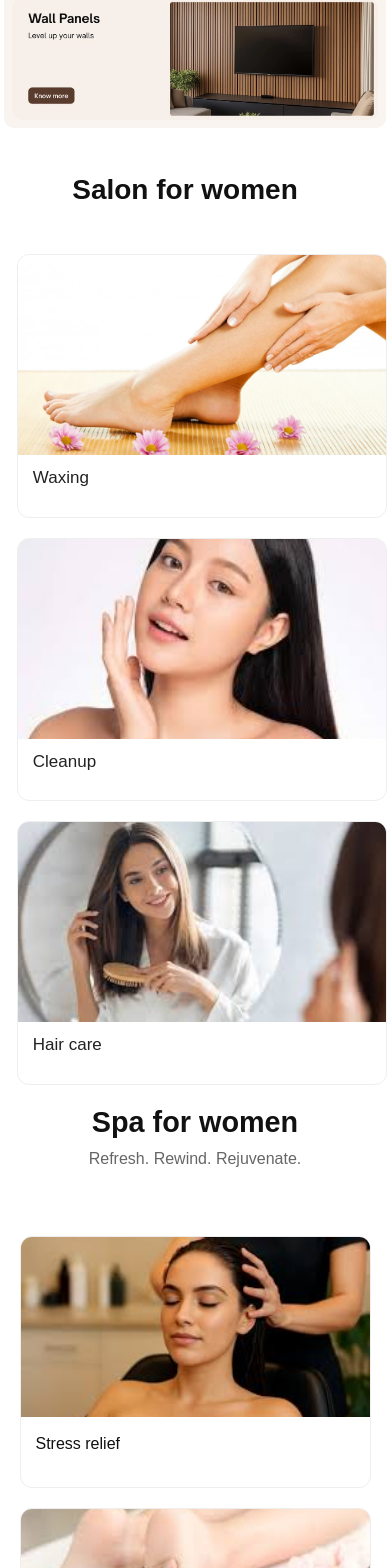
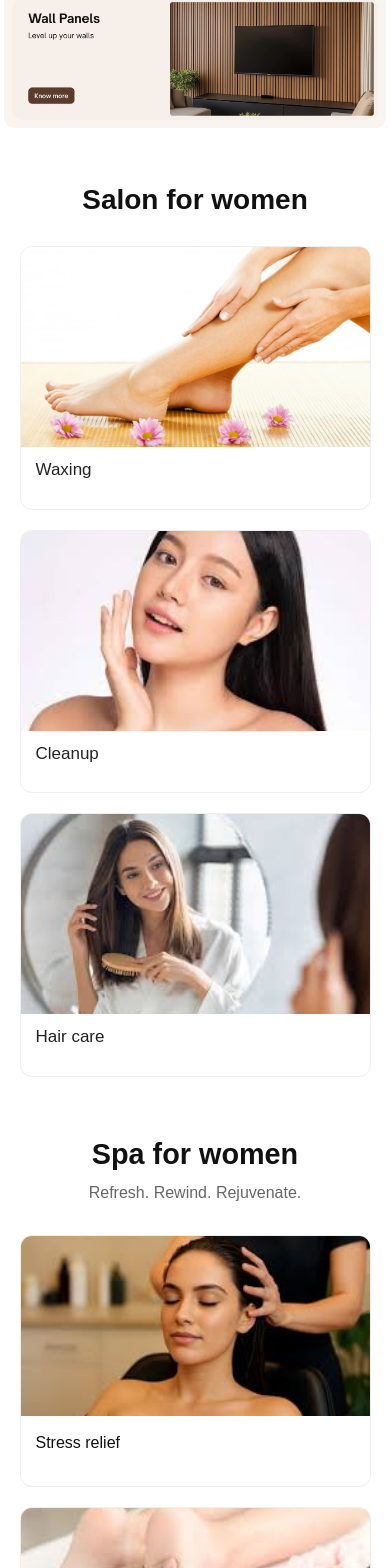
Before and after one commit to Sasirekha1127/urban-projects, a React (Vite) app: page / in a window 390 px wide. Shown: the part 2618-4186 px from the top of the page. Built offline with nearby package versions, Linux system fonts and the light colour scheme.

Commit message:
update files

```diff
--- a/src/components/Salon.css
+++ b/src/components/Salon.css
@@ -1,6 +1,5 @@
-  /* SALON WAPPER */
-
-  .salon-wrapper {
+/* ================== SALON SECTION ================== */
+.salon-wrapper {
   padding: 60px 5%;
   background-color: #fff;
   font-family: "Poppins", sans-serif;
@@ -11,9 +10,8 @@
   font-size: 36px;
   font-weight: 600;
   color: #111;
-  position: relative;
-  top: 20px;
-  right: 30px;
+  margin-bottom: 30px;
+  text-align: left;
 }
 
 /* ---------- CARD GRID ---------- */
@@ -22,10 +20,6 @@
   flex-wrap: wrap;
   gap: 20px;
   justify-content: flex-start;
-  position: relative;
-  right: 30px;
-  top: 60px;
-
 }
 
 .salon-card {
@@ -33,24 +27,25 @@
   border: 1px solid #eee;
   border-radius: 12px;
   overflow: hidden;
-  flex: 1 1 250px;
+  flex: 1 1 250px;   /* default width */
   max-width: 250px;
-  transition: transform 0.3s ease;
+  transition: transform 0.3s ease, border 0.3s ease;
   cursor: pointer;
+}
+
+.salon-card img {
+  width: 100%;
+  height: 220px;
+  object-fit: cover;
+  transition: transform 0.4s ease;
 }
 
 .salon-card:hover img {
   transform: scale(1.05);
 }
-.salon-card:hover{
-    border: #000 1px solid;
 
-}
-.salon-card img {
- width: 100%;
-  height: 220px;
-  object-fit: cover;
-  transition: transform 0.4s ease;
+.salon-card:hover {
+  border: 1px solid #000;
 }
 
 .salon-title {
@@ -60,15 +55,11 @@
   color: #222;
 }
 
-/* ---------- RESPONSIVE BREAKPOINTS ---------- */
-  @media (max-width: 767px) {
-
+/* ---------- RESPONSIVE ---------- */
+/* Mobile (1 card) */
+@media (max-width: 767px) {
   .salon-cards {
-    display: flex;
     justify-content: center;
-    align-items: center;
-    margin-left: 12%;
-    width: 95%;
   }
 
   .salon-card {
@@ -81,61 +72,50 @@
   }
 
   .salon-heading {
+    font-size: 28px;
     text-align: center;
-    font-size: 28px;
-    margin-left: 40px;
-  }
-  .salon-wrapper{
-    padding: 0;
   }
 
+  .salon-wrapper {
+    padding: 30px 5%;
+  }
 }
 
-
-/* -----------------------------------------
-   📱 TABLET VIEW (768–1024px) → 2 cards
-------------------------------------------*/
+/* Tablet (2 cards) */
 @media (min-width: 768px) and (max-width: 1024px) {
   .salon-card {
-    flex: 1 1 calc(50% - 15px);
-    max-width: calc(50% - 15px);
+    flex: 1 1 calc(50% - 20px);
+    max-width: calc(50% - 20px);
   }
 
   .salon-card img {
     height: 210px;
   }
-  .salon-heading{
-        text-align: center;
 
+  .salon-heading {
+    text-align: center;
   }
 }
 
 
-          /* SPA SECTION */
-
-  .spa-wrapper {
+/* ================== SPA SECTION ================== */
+.spa-wrapper {
   padding: 60px 5%;
-  /* background-color: #a1a0a0; */
   font-family: "Poppins", sans-serif;
   text-align: left;
-
 }
 
 .spa-heading {
   font-size: 2.5rem;
+  font-weight: 600;
   color: #111;
-  /* margin-top: 50px; */
-  position: relative;
-  right: 20px;
-  top:40px;
-  font-weight:600;
+  margin-bottom: 10px;
+  text-align: left;
 }
 
 .spa-sub {
   color: #666;
-position: relative;
-top:40px;
-right: 20px;
+  margin-bottom: 30px;
 }
 
 /* Cards container */
@@ -144,9 +124,6 @@ right: 20px;
   flex-wrap: wrap;
   gap: 20px;
   justify-content: flex-start;
-  margin-top: 85px;
-  position: relative;
-  right: 30px;
 }
 
 /* Each card */
@@ -157,16 +134,8 @@ right: 20px;
   overflow: hidden;
   flex: 1 1 250px;
   max-width: 300px;
-  transition: transform 0.3s ease;
+  transition: transform 0.3s ease, border 0.3s ease;
   cursor: pointer;
-}
-
-.spa-card:hover img {
-  transform: scale(1.05);
-}
-.spa-card:hover{
-    border: #000 1px solid;
-
 }
 
 .spa-card img {
@@ -176,25 +145,29 @@ right: 20px;
   transition: transform 0.4s ease;
 }
 
+.spa-card:hover img {
+  transform: scale(1.05);
+}
+
+.spa-card:hover {
+  border: 1px solid #000;
+}
+
 .spa-title {
   font-size: 1rem;
   padding: 15px;
   color: #111;
 }
 
-/* Responsive */
-
-
-/* ---------- Tablet View (2 Cards) ---------- */
-@media (max-width: 1024px) and (min-width: 768px) {
-
+/* ---------- RESPONSIVE ---------- */
+/* Tablet (2 cards) */
+@media (min-width: 768px) and (max-width: 1024px) {
   .spa-cards {
     justify-content: center;
-    right: 0;
   }
 
   .spa-card {
-    flex: 1 1 calc(50% - 20px);   /* 2 per row */
+    flex: 1 1 calc(50% - 20px);
     max-width: calc(50% - 20px);
   }
 
@@ -204,22 +177,19 @@ right: 20px;
 
   .spa-heading,
   .spa-sub {
-    right: 0;
+    text-align: center;
   }
 }
 
-
-/* ---------- Mobile View (1 Card) ---------- */
+/* Mobile (1 card) */
 @media (max-width: 767px) {
-
   .spa-cards {
     justify-content: center;
-    right: 0;
   }
 
   .spa-card {
     flex: 1 1 100%;
-    max-width: 100%; /* Full width card */
+    max-width: 100%;
   }
 
   .spa-card img {
@@ -229,14 +199,14 @@ right: 20px;
   .spa-heading {
     font-size: 1.8rem;
     text-align: center;
-    right: 0;
-    top: 20px;
   }
 
   .spa-sub {
+    font-size: 1rem;
     text-align: center;
-    right: 0;
-    top: 20px;
   }
 
+  .spa-wrapper {
+    padding: 30px 5%;
+  }
 }
```
